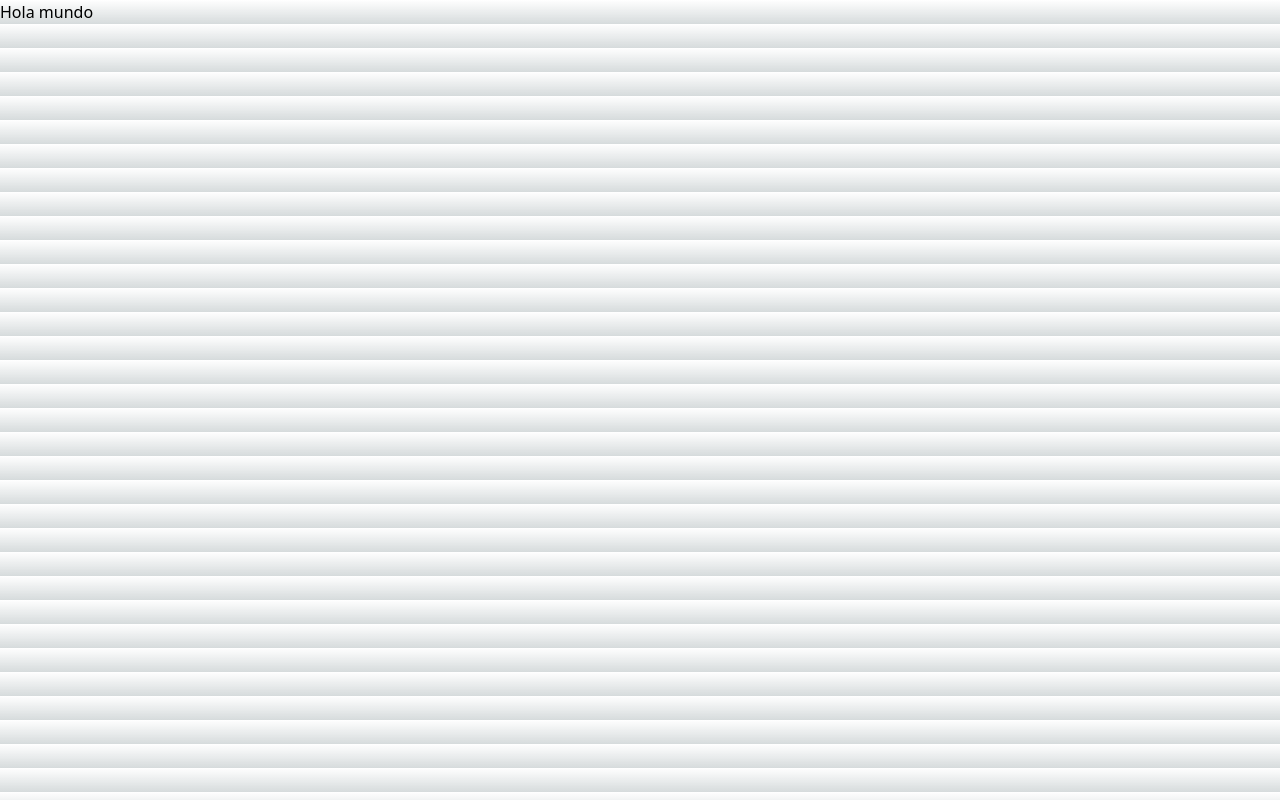
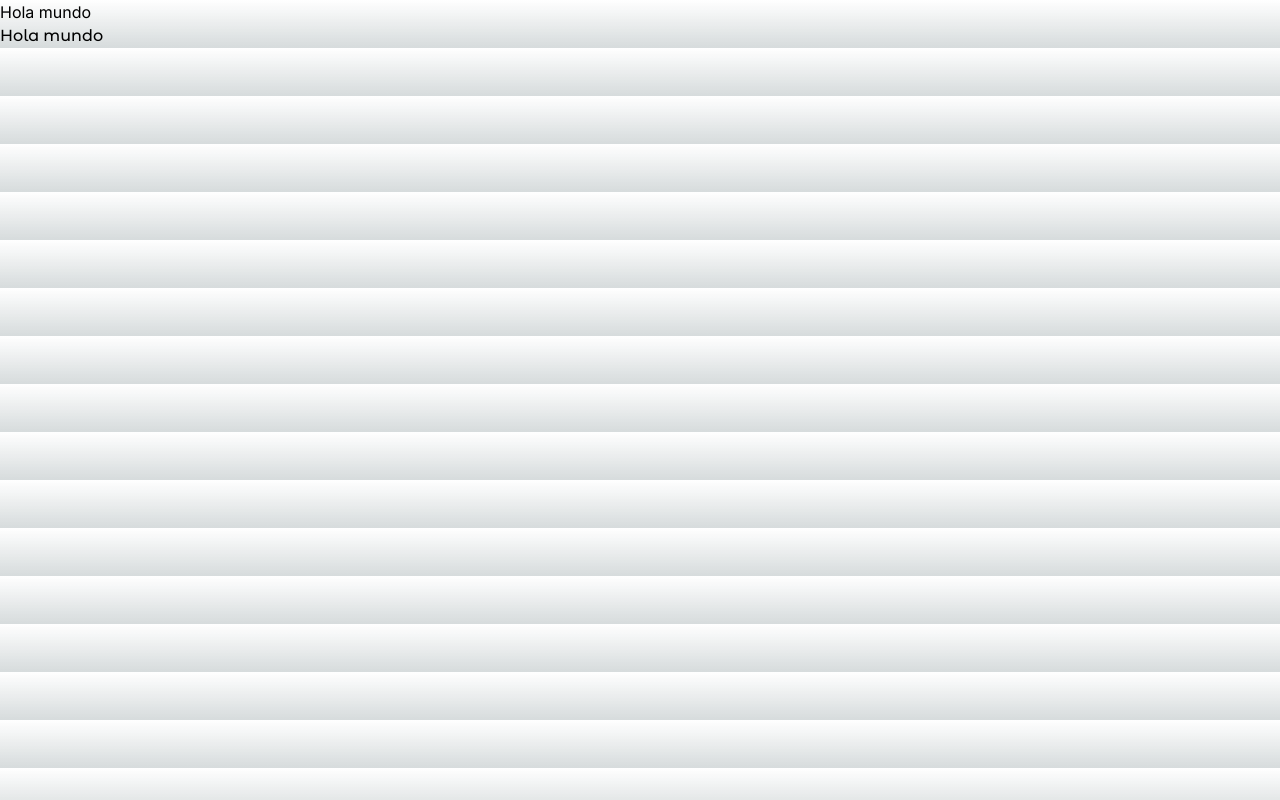
Before and after one commit to RSuarezLastra/teslo-ecommerce, a Next.js app: page / in a window 1280 px wide. Built offline with nearby package versions, Linux system fonts and the light colour scheme.

Commit message:
feat: config fonts

```diff
--- a/package.json
+++ b/package.json
@@ -10,6 +10,7 @@
   },
   "dependencies": {
     "next": "15.0.4",
+    "next-fonts": "^1.5.1",
     "react": "^19.0.0",
     "react-dom": "^19.0.0",
     "teslo-shop": "file:"
--- a/src/app/layout.tsx
+++ b/src/app/layout.tsx
@@ -1,17 +1,6 @@
 import type { Metadata } from "next";
-import localFont from "next/font/local";
 import "./globals.css";
-
-const geistSans = localFont({
-  src: "./fonts/GeistVF.woff",
-  variable: "--font-geist-sans",
-  weight: "100 900",
-});
-const geistMono = localFont({
-  src: "./fonts/GeistMonoVF.woff",
-  variable: "--font-geist-mono",
-  weight: "100 900",
-});
+import { inter } from "@/config/fonts";
 
 export const metadata: Metadata = {
   title: "Create Next App",
@@ -26,7 +15,7 @@ export default function RootLayout({
   return (
     <html lang="en">
       <body
-        className={`${geistSans.variable} ${geistMono.variable} antialiased`}
+        className={`${inter.className}`}
       >
         {children}
       </body>
--- a/src/app/page.tsx
+++ b/src/app/page.tsx
@@ -1,8 +1,10 @@
+import { titleFont } from "@/config/fonts";
 
 export default function Home() {
   return (
     <div className="">
       <h2>Hola mundo</h2>
+      <h2 className={`${titleFont.className} font-bold`}>Hola mundo</h2>
     </div>
   );
 }
--- /dev/null
+++ b/src/config/fonts.ts
@@ -0,0 +1,8 @@
+import { Inter, Montserrat_Alternates } from 'next/font/google'
+
+export const inter = Inter({ subsets: ['latin'] });
+
+export const titleFont = Montserrat_Alternates({
+  subsets: ['latin'],
+  weight: ['500', '700']
+})
```
Also changed, not shown: 1 other file (tests, documents, lock files or other folders).
